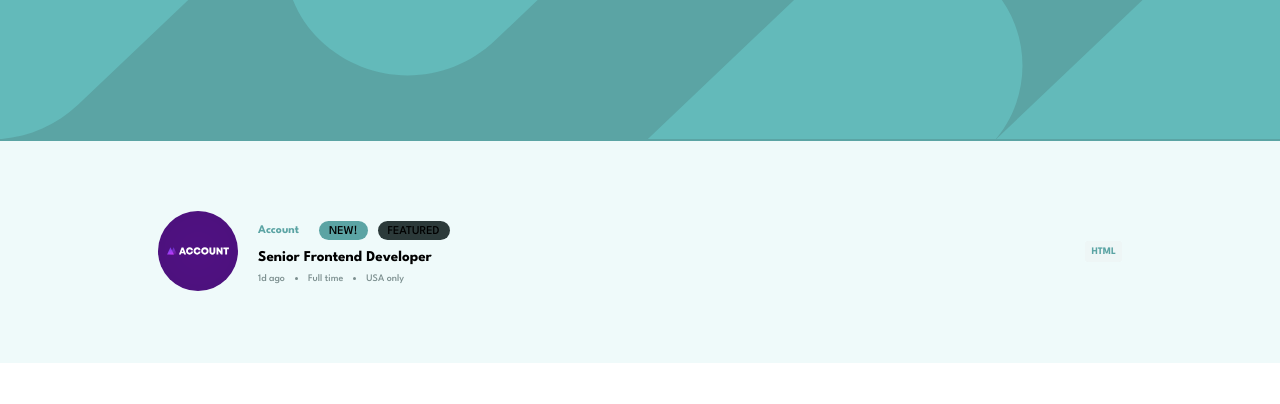
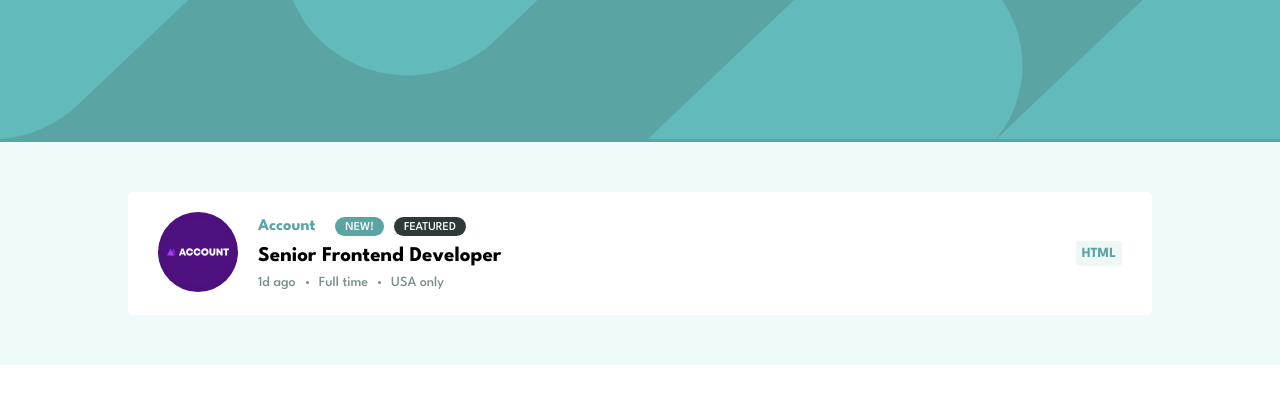
Before and after one commit to adetoye-dev/job-listing-app, a React (Vite) app: page / in a window 1280 px wide. Shown: the top 404 px of the page. Built offline with nearby package versions, Linux system fonts and the light colour scheme.

Commit message:
minor style changes

```diff
--- a/src/App.css
+++ b/src/App.css
@@ -17,4 +17,13 @@
   max-width: 1024px;
   margin: 0 auto;
   padding-block: 5rem;
+  display: flex;
+  flex-direction: column;
+  gap: 5rem;
 }
+
+@media (min-width: 480px) {
+  .container {
+    gap: 2rem;
+  }
+}
--- a/src/index.css
+++ b/src/index.css
@@ -4,6 +4,7 @@
   --Filter-Tablets: hsl(180, 31%, 95%);
   --Dark-Grayish-Cyan: hsl(180, 8%, 52%);
   --Very-Dark-Grayish-Cyan: hsl(180, 14%, 20%);
+  --White: hsl(0, 0%, 100%);
 }
 
 *,
@@ -20,4 +21,6 @@ html {
 
 body {
   font-family: "League Spartan", sans-serif;
+  font-size: 1.4rem;
+  font-weight: 500;
 }
```
